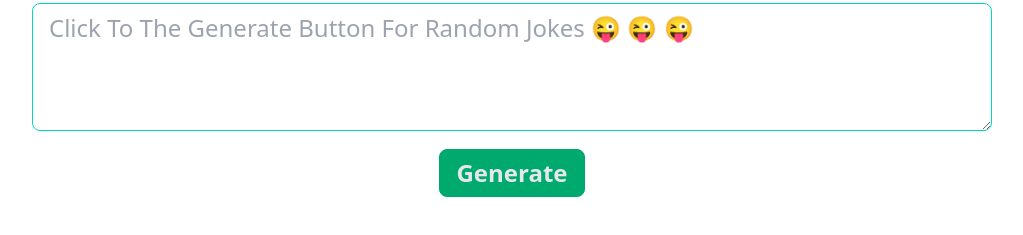
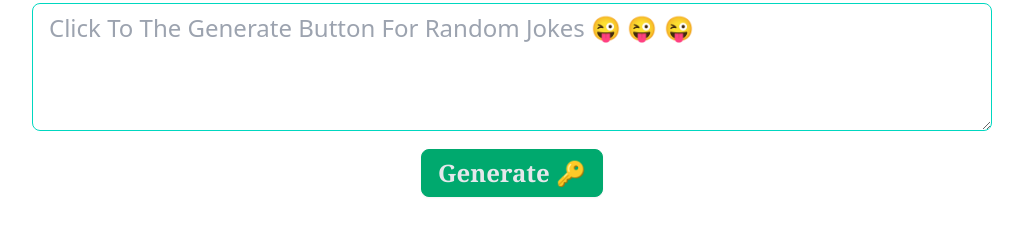
Before and after one commit to Torabarnob203311003/Joke-Jar, a plain HTML site: page index.html in a window 1280 px wide. Shown: the part 157-392 px from the top of the page, without its empty margins (128-1151 px from the left). Drawn offline with nearby package versions, Linux system fonts and the light colour scheme.

Commit message:
little bit styling

```diff
--- a/index.html
+++ b/index.html
@@ -19,7 +19,7 @@
   <main class=" container mx-auto text-center mt-9 ">
     <textarea id ="text-area" class=" text-2xl font bold textarea textarea-accent w-3/4 h-32" placeholder="Click To The Generate Button For Random Jokes 😜 😜 😜"></textarea> <br>
 
-            <button onclick=" loadJoke() " class="btn btn-success text-gray-200 text-2xl  mt-3">Generate</button>
+            <button onclick=" loadJoke() " class="btn btn-success text-gray-200 text-2xl  mt-3 font-serif">Generate 🔑</button>
   </main>
 
 
--- a/js/index.js
+++ b/js/index.js
@@ -11,7 +11,7 @@ const loadJoke = () =>{
 const DisplayJoke = jokes=>{
   const Textarea=document.getElementById('text-area')
 
-  console.log(jokes);
+  // console.log(jokes);
 //   Textarea.innerText = ''
   Textarea.innerText = jokes.setup;
   Textarea.append(document.createTextNode("\n \n🤪 ")); // Append a newline character
```
